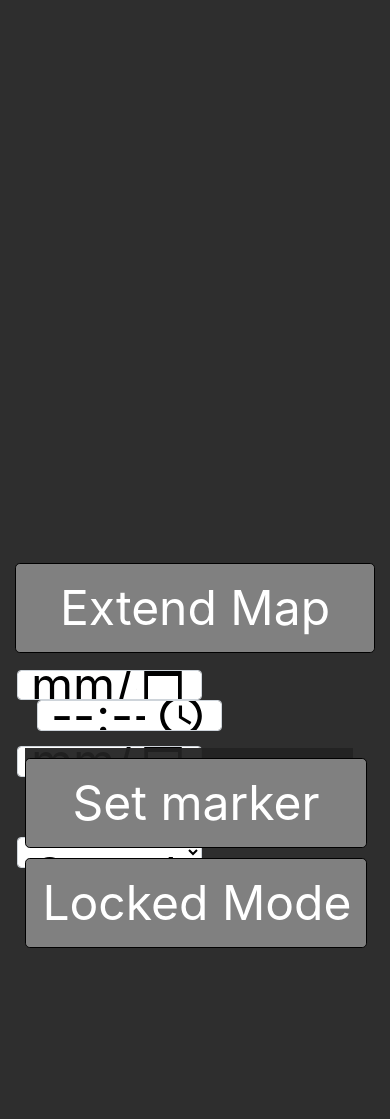
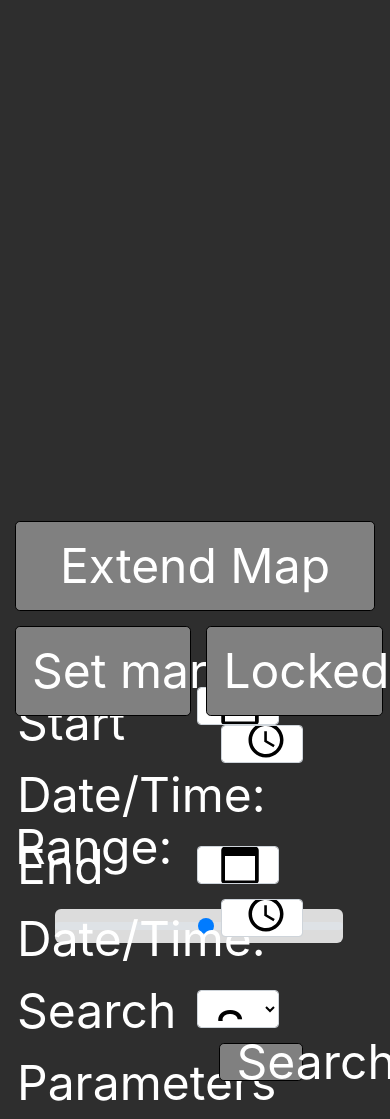
Before and after one commit to MTBorg/Place-of-interest, a Flask app: template server/templates/index.html in a window 390 px wide; the page is wider, and only the part inside the window is pictured. Shown: the part 43-1162 px from the top of that part. Before the commit the page ends 991 px from the top of that part, so only its background shows below. Run offline with Flask 2, Linux system fonts and the light colour scheme; the template is opened without the code that fills it, so the values that code supplies are empty; some libraries are stand-ins or nearby versions.

Commit message:
Update for graphics
* Desktop and mobile UI should appear more universal across platforms

* Range is added to the program

```diff
--- a/server/static/css/styles.css
+++ b/server/static/css/styles.css
@@ -26,7 +26,7 @@ body{
 }
 #mapScaler {
     height: 100%;
-    width: 35% !important;
+    width: 22% !important;
     float: left !important;
 }
 #slideLabel {
@@ -34,6 +34,7 @@ body{
     color: white !important;
 	float: left !important;
 	margin-top: 15px !important;
+	width:18.7%;
 }
 #slider1 {
 	margin-left: 3px;
@@ -41,15 +42,16 @@ body{
 	background-color:	gainsboro;
 	border-radius: 6px !important;
 	height: 50%;
-	width: 80% !important;
+	width: 22% !important;
 	float: left !important;
 }
 #error-label {
 	clear: left!important;
     font-size: 1.3rem !important;
     color: white !important;
-	float: left !important;
-	margin-top: 15px !important;
+    float: left !important;
+    width: 18.5%;
+    margin-top: 15px !important;
 }
 
 #mobile{
@@ -64,13 +66,13 @@ body{
 	margin-right: 5px;
 	margin-left: 5px;
 	margin-top: 15px !important;
-	width: 85% !important;
+	width: 22% !important;
 	height: 50%;
 	float: left !important;
 }
 .date{
-	height: 100% !important;
-	width: 17% !important;
+	height: 49% !important;
+	width: 40% !important;
 	float: left !important;
 }
 .dateform {
@@ -81,8 +83,8 @@ body{
 .time{
 	margin-right: 18px;
 	margin-left: 2px;
-	height: 100% !important;
-	width: 14.5% !important;
+	height: 49% !important;
+	width: 40% !important;
 	float: left !important;
 }
 #Cont{
@@ -98,18 +100,55 @@ body{
 	width: 100% !important;
 	padding: 4px;
 }
-#row2-1{
-	height: 6% !important;
+
+.timeDateInfo{
+	float:left;
+	color:white;
+	padding-left:15px;
+	padding-right:15px;
+	width:20%;
 }
+
+.row2-1{
+	    height: 24% !important;
+    margin-top: 34px;
+    margin-left: 0px !important;
+    width: 100% !important;
+}
+
+#rangeSlider{
+	margin-top:-23px !important;
+}
+
 #row2-2{
-	height: 9% !important;
+	height: 20% !important;
+	width: 100%;
 
 }
+
+#end_date{
+	margin-top:10px;
+}
+
+#end_time{
+	margin-top:10px;
+}
+
+.time{
+	width:30% !important;
+}
+
+.date{
+	width:30% !important;
+}
+
+
+
 #row2col1{
 	height: 100%;
 }
 #row3{
-	height: 10% !important;
+	height: 20% !important;
 }
 #row3col1{
 	height: 100%;
@@ -162,6 +201,15 @@ body{
     height: 100% !important;
 }
 
+.menuItems{
+	width:33%;
+	float:left;
+}
+
+.bottomWrapper{
+		height:33%;
+	}
+
 .but-graphics {
     height: 100% !important;
     font-size: 1.5rem !important;
@@ -184,9 +232,10 @@ body{
 
 }
 #searchSelect{
-	height:  100%;
+	height:  40%;
 	float: left;
 	width: 22%;
+	margin-top:10px;
 }
 .but-graphics-search:hover {
 	cursor: pointer !important;
@@ -203,8 +252,13 @@ h1{
 
 @media only screen and (max-width: 1000px) {
 
+	.mobButWidth{
+		width:100% !important;
+		font-size: 3Rem !important;
+	}
+
 	#row1{
-		height:65%;
+		height:60%;
 	}
 
 	.navbar{
@@ -238,33 +292,34 @@ h1{
 	}
 
 	#mapScaler{
-		width: 100% !important;
-		height: 67% !important;
-		float: left !important;
-		margin-left: 5px !important;
-		margin-top:-30px !important;
+		    width: 100% !important;
+    height: 150% !important;
+    float: left !important;
+    margin-left: 5px !important;
+    margin-top: -30px !important;
 	}
 
 	#slider1{
 	margin-left: 40px;
-    margin-top: 15px !important;
+    margin-top: 10px !important;
     background-color: gainsboro;
     border-radius: 6px !important;
-    height: 70%;
+    height: 50%;
     width: 80% !important;
     float: left !important;
 	}
 
 	#row2-1{
-		height: 8% !important;
+		height: 11% !important;
 	}
 
 	#row2-2{
-		height: 15% !important;
+		margin-left:15px;
+		height: 56% !important;
 	}
 
 	.form-control{
-		width: 48% !important;
+		width: 23% !important;
 		height: 25% !important;
 		font-size: 3rem !important;
 		color:black !important;
@@ -273,7 +328,7 @@ h1{
 
 	.date-margin{
 		margin-top:15px !important;
-		margin-left:15px !important;
+		margin-left:-15px !important;
 		height:100% !important;
 	}
 
@@ -283,29 +338,65 @@ h1{
 	}
 
 	.time{
-		margin-left:20px !important;
+		margin-left:24px !important;
+		margin-right:0px !important;
 	}
 
 	.endMargin{
 		margin-top:15px !important;
 	}
 
+	.bottomWrapper{
+		height:33%;
+	}
+
 	#mobile{
 		   display: block;
 		float: left;
 		height: 25% !important;
-		width: 48.3% !important;
-		margin-left: 19px;
+		width: 23.5% !important;
+		margin-left: 22px;
 		font-size: 3rem !important;
 		line-height: 0px;
 		margin-top: 15px;
 	}
 
+	.row2-1{
+		display:none !important;
+	}
+
+	#rangeSlider{
+		display:block !important;
+	}
+
+	.timeDateInfo{
+		font-size:3Rem !important;
+		width:50.7% !important;
+		padding-left:0px;
+	}
+
 	#slideLabel{
 		font-size: 3Rem !important;
+		margin-top: 8px !important;
+		width: 15% !important;
 	}
+
+
 
 	#desktop{
 		display:none;
 	}
+
+	.menuItems{
+		width:49%;
+	}
+
+	#toggleBut{
+		margin-left:15px;
+	}
+
+	#row3{
+		margin-top:15px;
+		height: 16% !important;
+	}
 }
--- a/server/templates/index.html
+++ b/server/templates/index.html
@@ -18,18 +18,47 @@
                     {{sndmap.html}}
 				</div>
             </div>
+			<div class="bottomWrapper">
            <button value='0' onclick="extMap()" class="btn btn-primary btn-lg btn-block but-graphics extBut">
                                     <span>Extend Map</span>
             </button>
+
+				<div class="row " id="row3"> <!-- The row in which the column is placed -->
+					<div class="col-sm-12 col-height" ><!-- Column making the map adjustable to differnt devices-->
+					   <div class="menuItems">
+
+									<input type="hidden" name="request-specification" value="SetMarker">
+									<input id="latInput" name="lat" type="hidden">
+									<input id="lngInput" name="lng" type="hidden">
+									<button onclick="placeMarker()" class="btn btn-primary btn-lg btn-block but-graphics mobButWidth">
+										<span>Set marker</span>
+									</button>
+								 </div>
+								 <div class="menuItems">
+
+									<button class="btn btn-primary btn-lg btn-block but-graphics mobButWidth" id="toggleBut" onclick="toggleMode()" value="1">
+										<span>Locked Mode</span>
+									</button>
+								</div>
+								<div class="menuItems">
+									<button type="Button" onclick="getPositionbyTime()" id="desktop" class="btn btn-primary btn-lg btn-block but-graphics"> Search </button>
+
+							</div>
+
+					</div>
+				</div>
 				<div class="row" id="row2-2" > <!-- The row in which the column is placed -->
 					<!-- <div class="col-xs-1 col-sm-1 col-md-1 col-lg-1"> </div> -->
 					<div class="col-xs-12  date-margin  form-group dateform">
+						<span class="timeDateInfo">Start Date/Time: </span>
+						<input type="hidden" name="request-specification" value="TimePersonLocation">
 
-                    <input type="hidden" name="request-specification" value="TimePersonLocation">
 							<input id="start_date" type="date" class="date form-control" name="start_date" min="2019-01-01" value="Date">
-						<input id="start_time"type="time" class="time form-control" name="start_time" min="00:00" max="23:59 "value="Time">
+							<input id="start_time"type="time" class="time form-control" name="start_time" min="00:00" max="23:59 "value="Time" placeholder="Start Time">
+							<span class="timeDateInfo">End Date/Time: </span>
 							<input id="end_date" type="date" class="endMargin date form-control" name="end_date" min="2019-01-01" value="Date">
 							<input id="end_time" type="time" class="endMargin time form-control" name="end_time" min="00:00" max="23:59" value="Time">
+						<span class="timeDateInfo">Search Parameters</span>
 						<select class="form-control" id="searchSelect">
 							<option disabled selected="selected">Search on</option>
 							<option value="Time"> Time only </option>
@@ -41,41 +70,16 @@
 					</div>
 				</div>
 
-            <div class="row" id="row2-1" > <!-- The row in which the column is placed -->
-                <div class="col-lg-6 d-lg-block  d-none date-margin  " id="mapScaler">
+				<div class="row row2-1"> <!-- The row in which the column is placed -->
 							<p id="error-label"> Error:  </p>
 							<textarea  disabled  id="error-log"> Ingen info ännu!</textarea>
 				</div>
-                <div class="col-lg-5 col-sx-12  d-none  d-md-block date-margin  " id="mapScaler">
-                    <p id="slideLabel"> Range:  </p>
+				<div class="row row2-1" id="rangeSlider" > <!-- The row in which the column is placed -->
+						<p id="slideLabel">Range:  </p>
 						<input type="range" class="custom-range" id="slider1"  min="1" max="20" step="1" onchange="changeRange(this.value)">
-
-                </div>
 				</div>
 
-            <div class="row " id="row3"> <!-- The row in which the column is placed -->
-				<div class="col-sm-12 col-height" ><!-- Column making the map adjustable to differnt devices-->
-                    <nav class="navbar navbar-expand"> <!-- Menu in the bottom of the page -->
-                        <ul class="navbar-nav">
-                             <li class="nav-item">
-                                <input type="hidden" name="request-specification" value="SetMarker">
-                                <input id="latInput" name="lat" type="hidden">
-                                <input id="lngInput" name="lng" type="hidden">
-                                <button onclick="placeMarker()" class="btn btn-primary btn-lg btn-block but-graphics">
-                                    <span>Set marker</span>
-                                </button>
-                             </li>
-                            <li class="nav-item mx-auto">  <!-- Just none-functions buttons for display-->
-                                <button class="btn btn-primary btn-lg btn-block but-graphics" id="toggleBut" onclick="toggleMode()" value="1">
-									<span>Locked Mode</span>
-                                </button>
-                            </li>
-                           <li class="nav-item nav-right-item">
-                                <button type="Button" onclick="getPositionbyTime()" id="desktop" class="btn btn-primary btn-lg btn-block but-graphics"> Search </button>
-                            </li>
-                        </ul>
-                    </nav>
-                </div>
+
 			</div>
 		</div>
         <script src="https://ajax.googleapis.com/ajax/libs/jquery/3.3.1/jquery.min.js"></script>
@@ -147,7 +151,24 @@
     }
 
 	 function changeRange(newRange){
-
+        var dataForm = {
+            "request-specification": "getMarkersFromTimeAndPerson",
+            "lng": lng.value,
+            "lat": lat.value,
+            "end_time": newRange,
+        }
+        /* TODO Fix removing markers and place new ones  */
+        $.ajax({
+            type: "POST",
+            url: "/",
+            data: dataForm,
+            success: function(response) {
+                console.log(response)
+            },
+            error: function(error) {
+                console.log(error);
+            }
+        });
 	 }
 
 	function toggleMode() {
@@ -177,11 +198,11 @@
 	function extMap(){
 		var element = document.getElementById('row1');
 		if(element.value == 0){
-			element.style.height = '65%';
+			element.style.height = '60%';
 			element.value = 1;
 		}
 		else{
-			element.style.height = '80%'
+			element.style.height = '82%'
 			element.value = 0;
 		}
 	}
```
Lines whose indentation alone changed are shown as unchanged.
